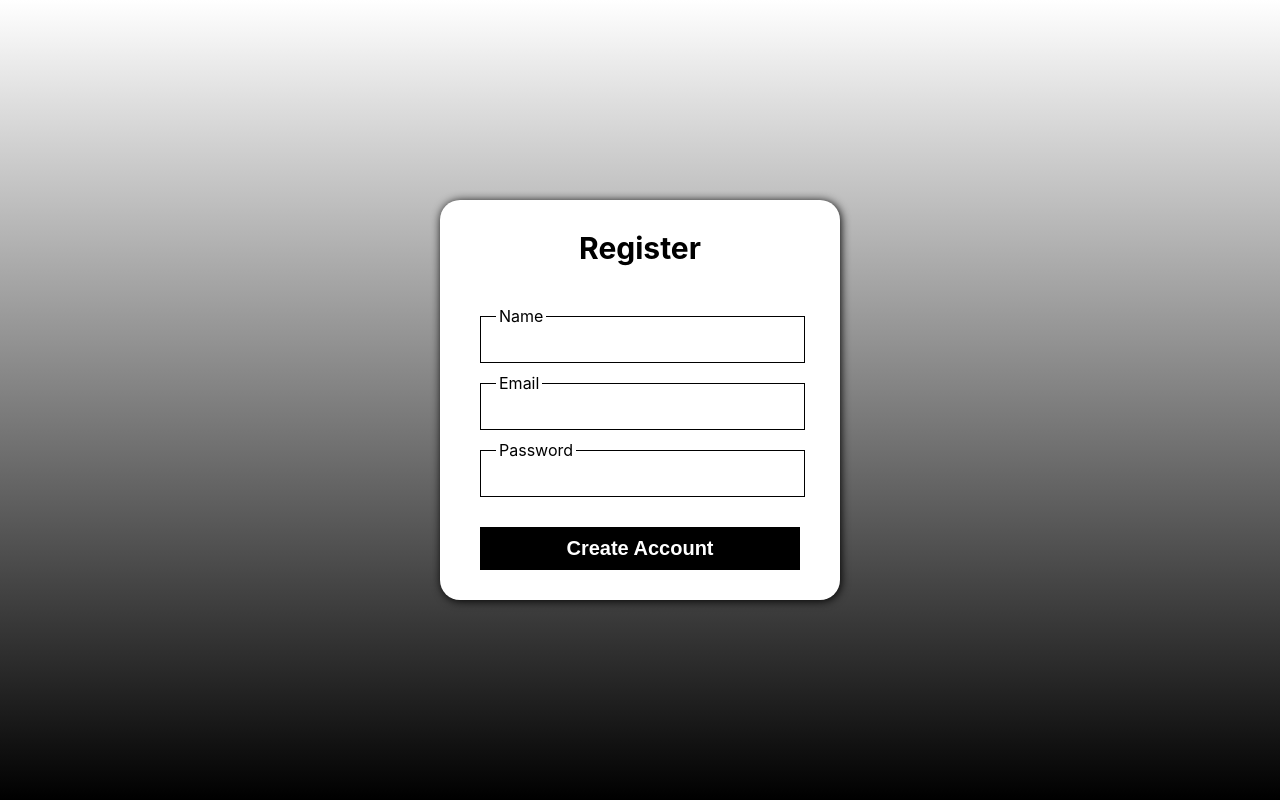
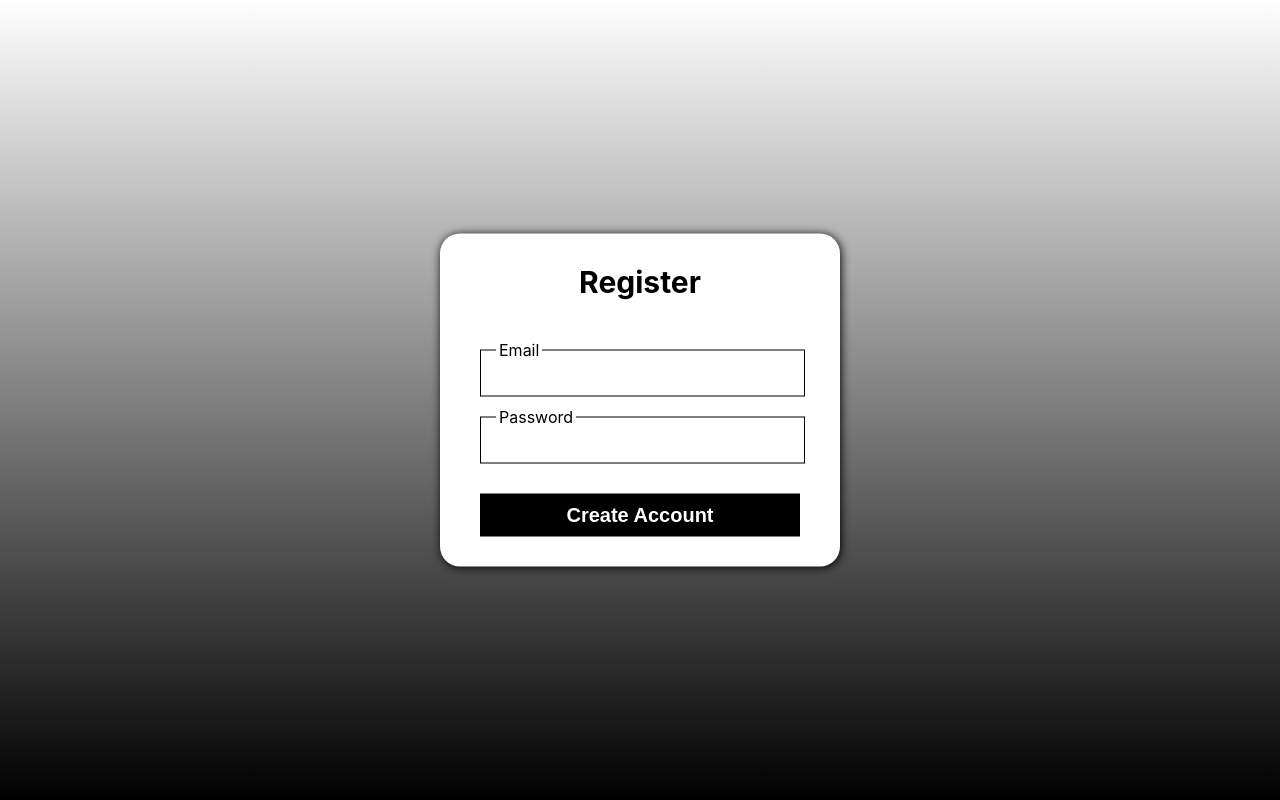
Before and after one commit to Ahmed-cloude/E-commercial, a React (Create React App) app: page /register in a window 1280 px wide. Built offline with nearby package versions, Linux system fonts and the light colour scheme.

Commit message:
Added Admin's email & made contact page response for all screens

```diff
--- a/src/components/Contact/Contact.css
+++ b/src/components/Contact/Contact.css
@@ -77,7 +77,8 @@
     text-align: center;
     cursor: pointer;
 }
-/*
+
+
 @media (min-width:295px) and (max-width:560px) {
     .contactTitle{
         margin: 80px 0px 0px;
@@ -145,4 +146,4 @@
         padding:10px ;
         font-size: 16px;
     }
-} */
+}
--- a/src/components/Log/Login.js
+++ b/src/components/Log/Login.js
@@ -9,6 +9,7 @@ const Login =()=>{
             <div className='container'>
                 <form >
                     <p>Login</p>
+                    <input type="text" placeholder="Username" required/><br/>
                     <input type="password" required placeholder="password"/>
                     <input type="email" required placeholder="Email"/><br/>
                     <button onClick={clickHandler}>Login</button>
--- a/src/components/Log/Register.js
+++ b/src/components/Log/Register.js
@@ -1,24 +1,28 @@
 import React from "react";
 import './Register.css'
+import { useSelector, useDispatch } from "react-redux";
+import { Link } from "react-router-dom";
+const Register =()=>{
+    const store = useSelector(state => state);
+    const patcher = useDispatch()
 
-const Register =()=>{
     const clickHandler =()=>{
+        let xx = document.querySelectorAll('.container input');
+        xx[0].value === store.Admin.email ?
+            xx[1].value === store.Admin.password ?
+                patcher({type:'Admin'}):window.alert("Your password not correct")
+            :console.log("not Admin");
 
     }
     return (
         <div className="register">
             <div className="container">
                 <p>Register</p>
-                <legend>Name</legend>
-                <input type="text" /><br/>
-
                 <legend>Email</legend>
-                <input type="email" /><br/>
-
+                <input  type="email" /><br/>
                 <legend>Password</legend>
                 <input type="password" /><br/>
-
-                <button onClick={clickHandler}>Create Account</button>
+                <Link to="/" ><button onClick={clickHandler}>Create Account</button></Link>
             </div>
         </div>
     );
--- a/src/store.js
+++ b/src/store.js
@@ -1,8 +1,12 @@
 import { createStore } from "@reduxjs/toolkit";
 
+const Admin = {
+    email:"admin1@gmail.com",
+    password:"123123123"
+}
 
 
-const reducer=(state={cart:[] , ele:{}} , action)=>{
+const reducer=(state={cart:[] , ele:{}, admin:false, Admin} , action)=>{
     if(action.type==="Add"){
         console.log(action.ele)
         return {
@@ -23,6 +27,13 @@ const reducer=(state={cart:[] , ele:{}} , action)=>{
             cart:[]
         }
     }
+    else if(action.type === "Admin"){
+        console.log("Admin mood");
+        return {
+            ...state,
+            admin:true,
+        }
+    }
     return state
 }
 
```
